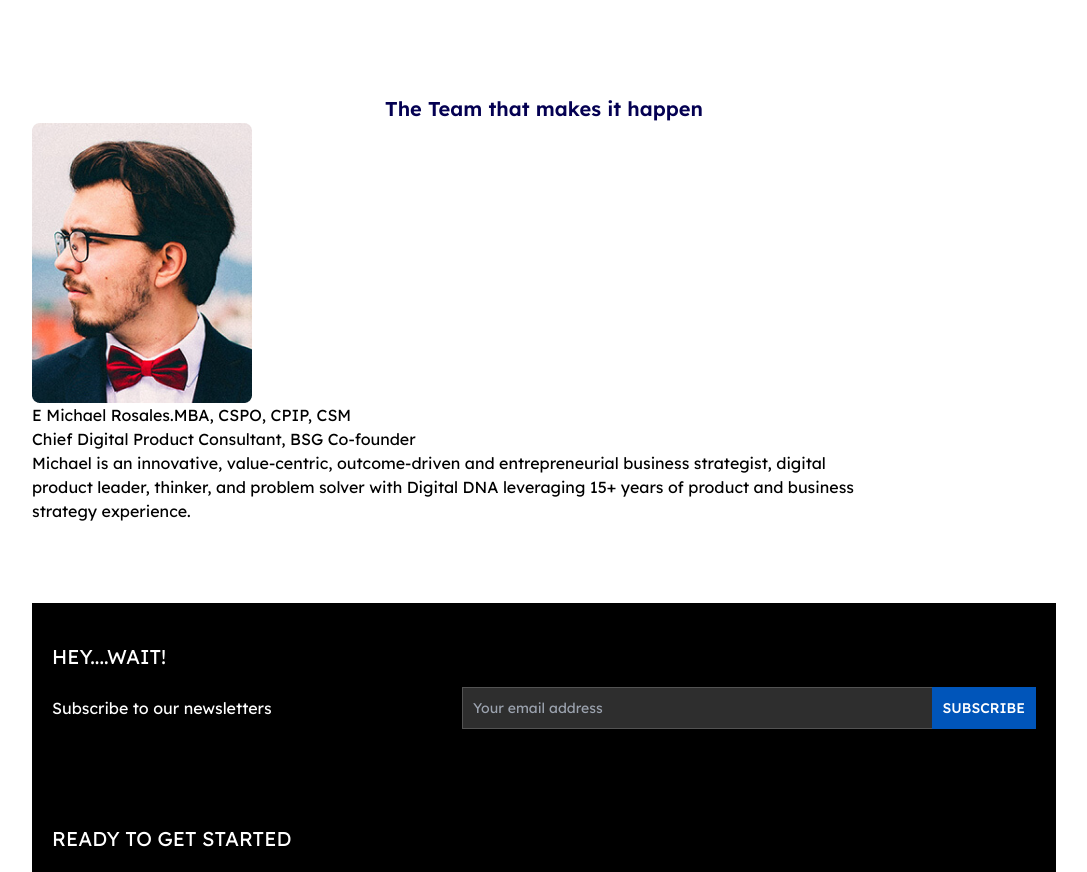
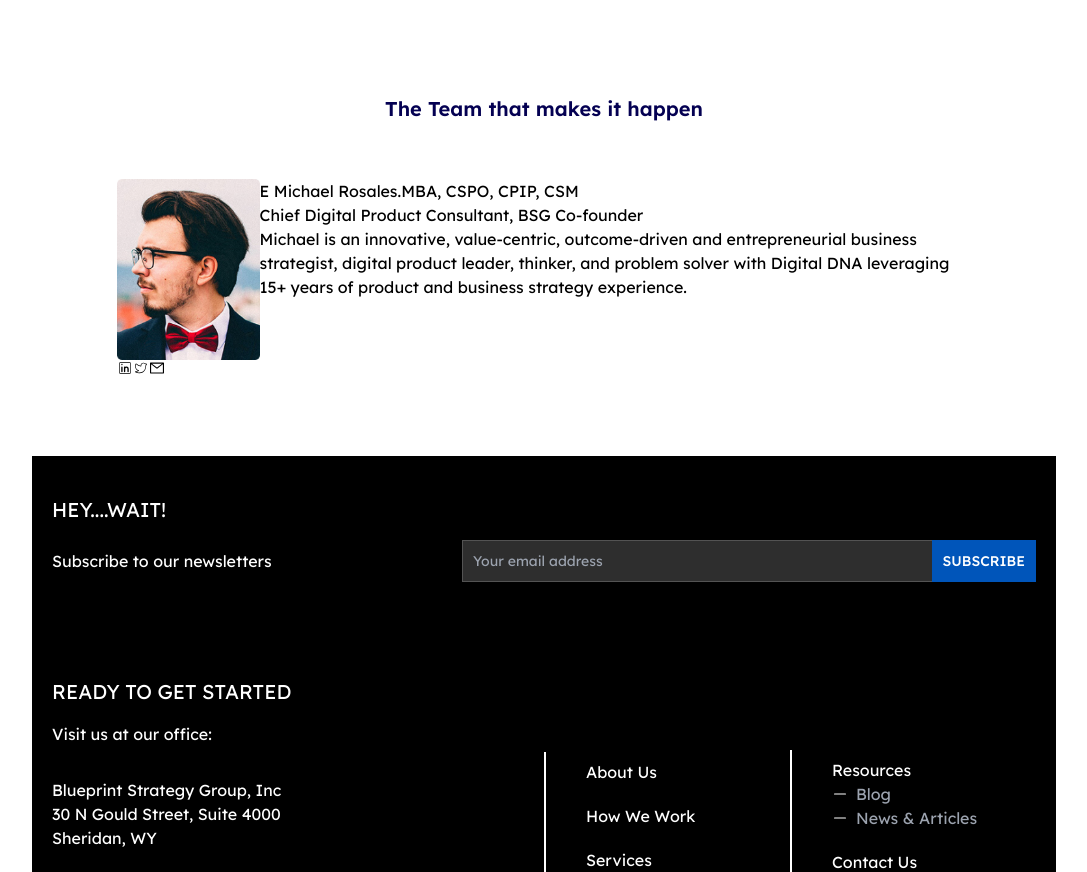
Before and after one commit to EdgarAmpiire/blueprints-web, a React (Create React App) app: page /about-us in a window 1280 px wide. Shown: the part 1061-1933 px from the top of the page, without its empty margins (96-1183 px from the left). Built offline with nearby package versions, Linux system fonts and the light colour scheme; what tw-elements would draw is missing.

Commit message:
about us - team section

```diff
--- a/src/features/aboutUs/components/Team.jsx
+++ b/src/features/aboutUs/components/Team.jsx
@@ -1,5 +1,7 @@
 import React from "react";
-import user from "../../../assets/user.png"
+import user from "../../../assets/user.png";
+import { CiLinkedin, CiTwitter } from "react-icons/ci";
+import { AiOutlineMail } from "react-icons/ai";
 
 export const Team = () => {
   return (
@@ -10,12 +12,19 @@ export const Team = () => {
             The Team that makes it happen
           </h1>
         </div>
-        <div className="w-10/12 ">
-          <div>
-            <div>
-              <img src={user} alt="" />
+        <div className=" mt-14 flex items-center justify-center ">
+          <div className="flex w-10/12">
+            <div className="w-2/12 flex flex-col">
+              <div>
+                <img src={user} alt="" />
+              </div>
+              <div className="flex">
+                <CiLinkedin />
+                <CiTwitter />
+                <AiOutlineMail />
+              </div>
             </div>
-            <div>
+            <div className="w-10/12">
               <div>
                 <h1>E Michael Rosales.MBA, CSPO, CPIP, CSM</h1>
                 <p>Chief Digital Product Consultant, BSG Co-founder</p>
```
